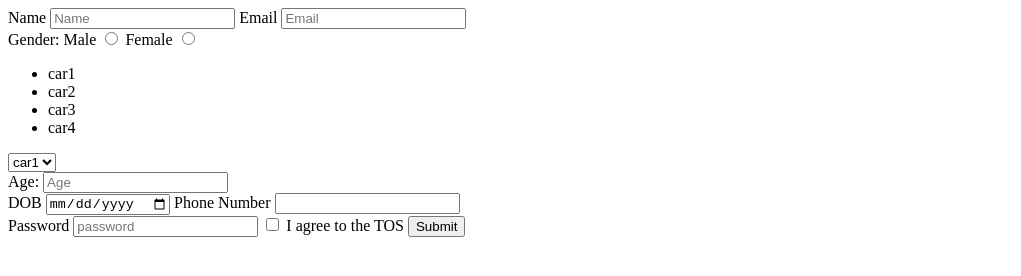
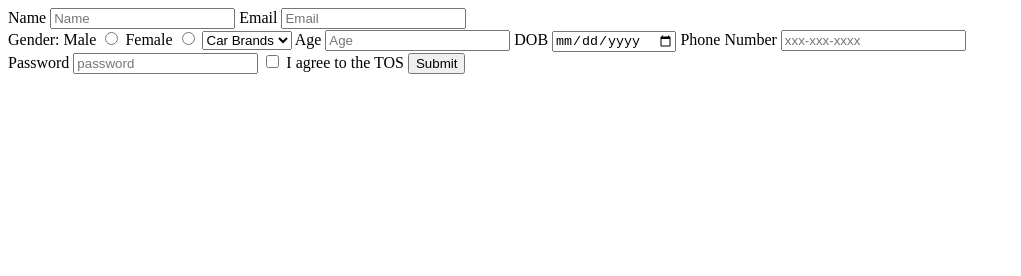
Before and after one commit to acciojob/signup-form-car-nren07, a website: page main.html in a window 1280 px wide. Shown: the whole page, without its empty margins (0-1021 px from the left). Drawn offline with Linux system fonts and the light colour scheme.

Commit message:
created a submission

```diff
--- a/main.html
+++ b/main.html
@@ -16,30 +16,18 @@
 		<br>
 		<label >Gender: </label>
 		<label for="gender_male">Male</label>
-		<input type="radio" id="gender_male" name="gender" required>
+		<input type="radio" id="gender_m" name="gender" required>
 		<label for="gender_female">Female</label>
-		<input type="radio" id="gender_female" name="gender" required>
-		<br>
-		<ul>
-			<li>car1</li>
-			<li>car2</li>
-			<li>car3</li>
-			<li>car4</li>
-		</ul>
-		<select>
-			<option>car1</option>
-			<option>car2</option>
-			<option>car3</option>
-			<option>car4</option>
+		<input type="radio" id="gender_f" name="gender" required>
+		<select required>
+			<option>Car Brands</option>
 		</select>
-		<br>
-		<label for="age">Age: </label>
+		<label for="age">Age</label>
 			<input type="number" id="age" min=0 placeholder="Age" required>
-		<br>
 		<label for="dob">DOB</label>
-		<input type="date" id="dob" required>
+		<input type="date" id="dob" placeholder="dob"required>
 		<label for="tel">Phone Number</label>
-		<input type="tel" id="tel">
+		<input type="tel" placeholder="xxx-xxx-xxxx"id="tel">
 		<br>
 		<label for="password">Password</label>
 		<input type="password" placeholder="password" id="password" required>
```
